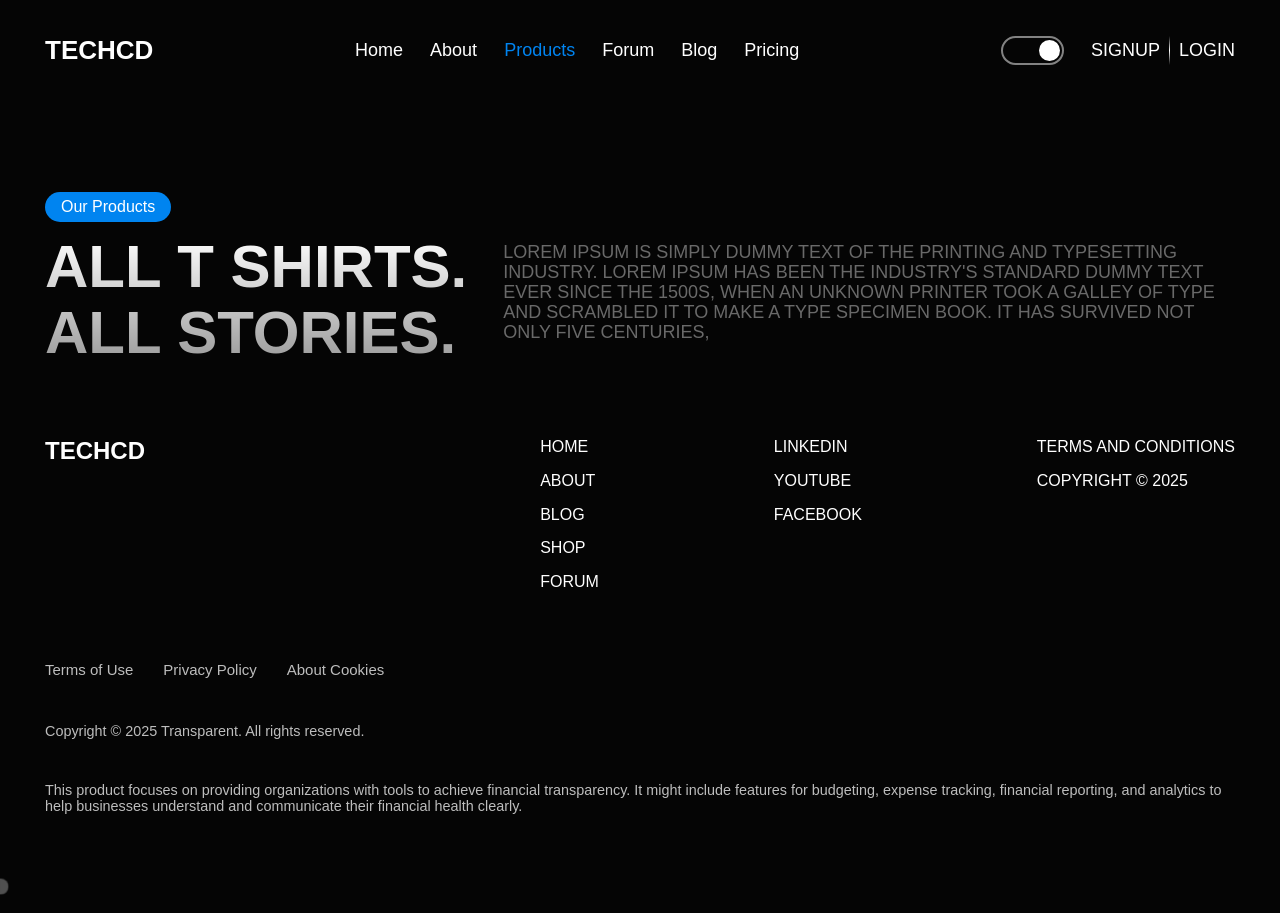
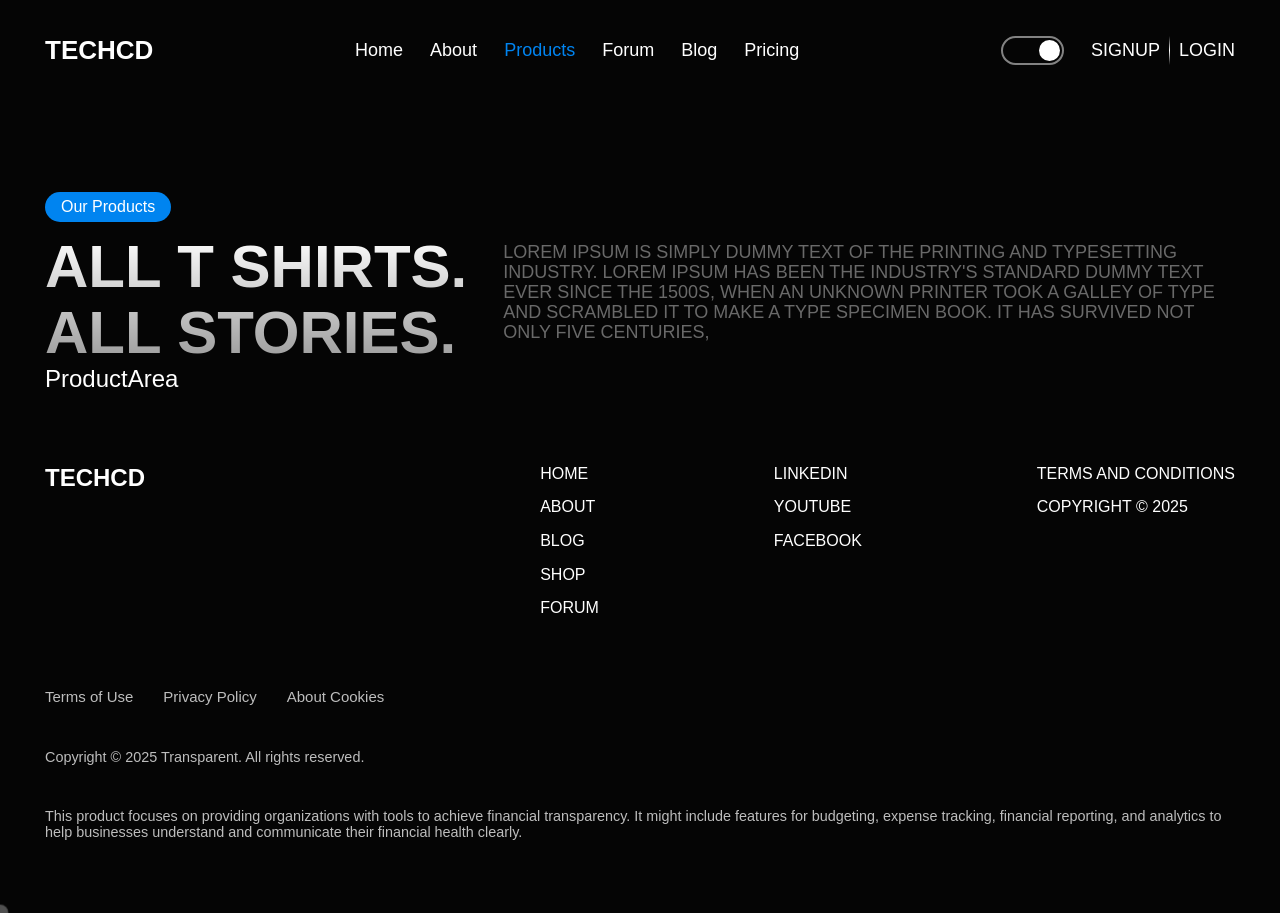
Before and after one commit to chamika-damith/techcd-portfolio, a Next.js app: page /products in a window 1280 px wide. Before the commit the page ends 887 px from the top, so only its background shows below. Built offline with nearby package versions, Linux system fonts and the light colour scheme; a web font is replaced by a local one.

Commit message:
feat(products-page): product section compoent

```diff
--- a/app/(user-pages)/products/page.tsx
+++ b/app/(user-pages)/products/page.tsx
@@ -1,10 +1,12 @@
 import React from "react";
 import TitleArea from "@/components/user/product-page/TitleArea";
+import ProductArea from "@/components/user/product-page/ProductArea";
 
 const ProductPage = () => {
   return (
     <>
       <TitleArea />
+      <ProductArea />
     </>
   );
 };
--- /dev/null
+++ b/components/user/product-page/ProductArea.tsx
@@ -0,0 +1,11 @@
+import React from "react";
+
+const ProductArea = () => {
+  return (
+    <section>
+      <div className="px-container container mx-auto">ProductArea</div>
+    </section>
+  );
+};
+
+export default ProductArea;
```
